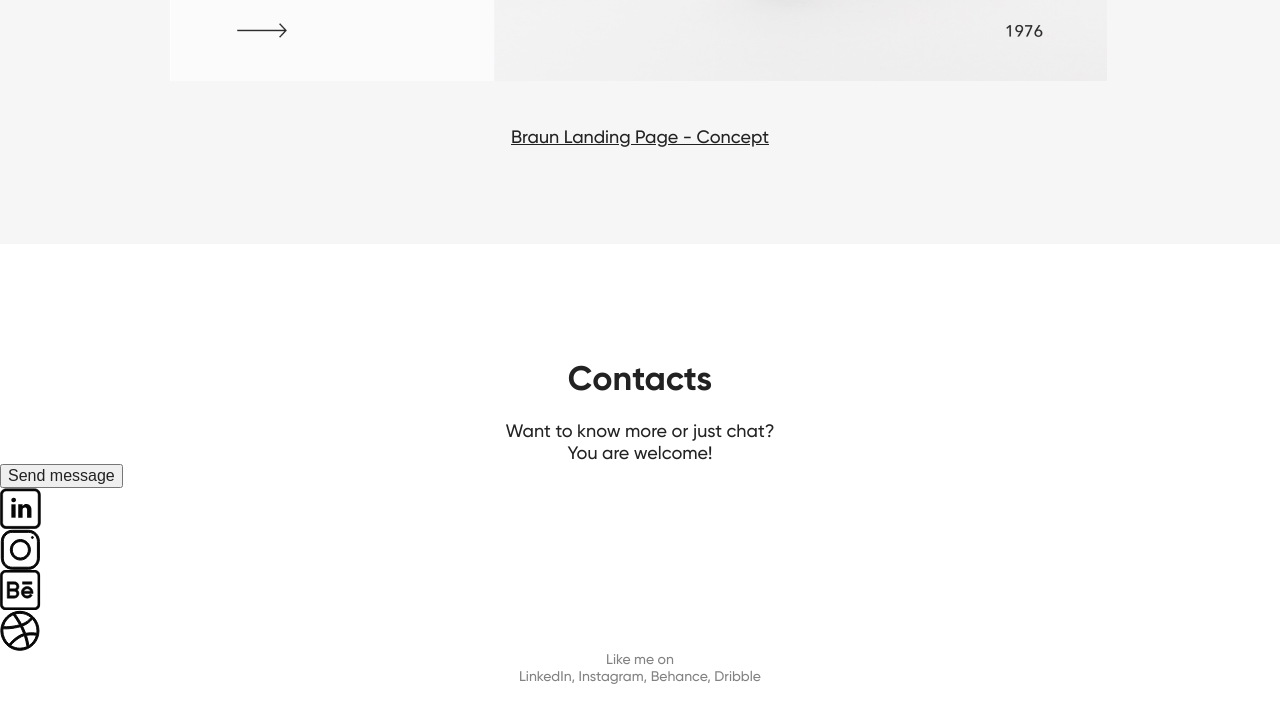
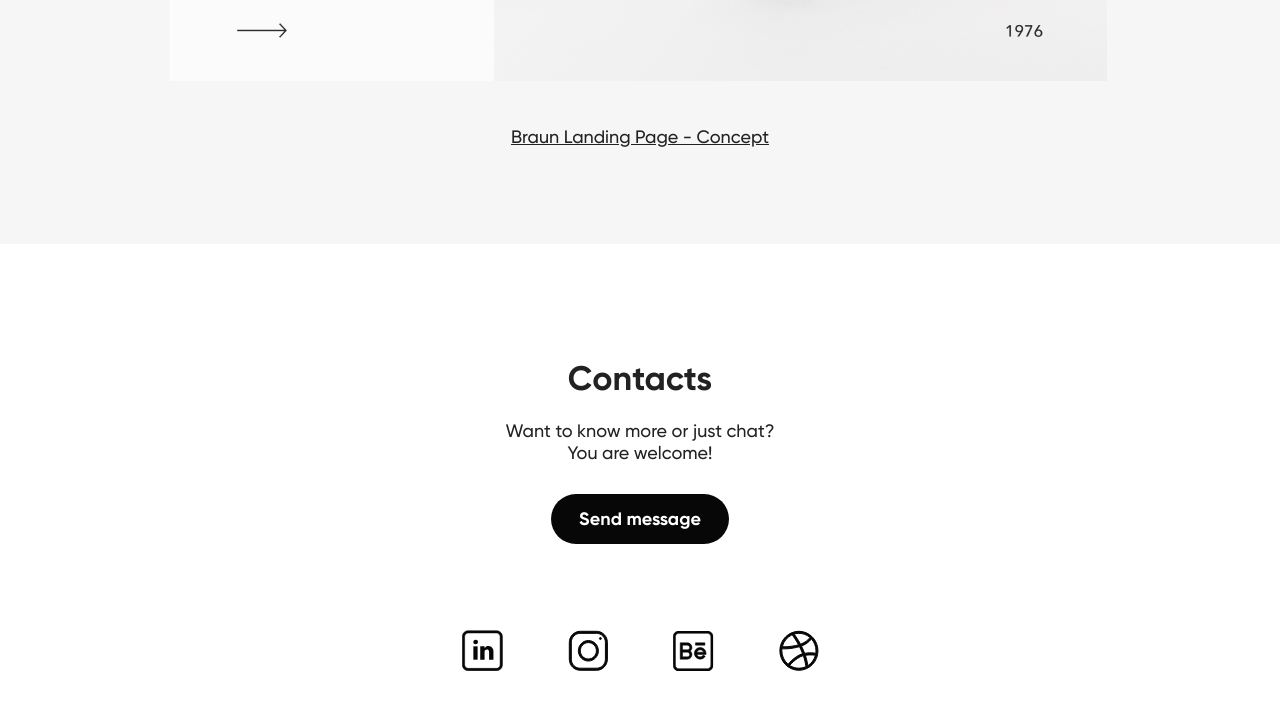
Before and after one commit to Extroutor/DenisNovik, a plain HTML site: page index.html in a window 1280 px wide. Shown: the part 3962-4676 px from the top of the page. Before the commit the page ends 4647 px from the top, so only its background shows below. Drawn offline with Linux system fonts and the light colour scheme.

Commit message:
Update style.css

```diff
--- a/css/style.css
+++ b/css/style.css
@@ -7,7 +7,6 @@
 		url('../fonts/gilroy-bold.ttf') format('truetype'), /* Safari, Android, iOS */
 		url('../fonts/gilroy-bold.svg#gilroy-bold') format('svg'); /* Chrome < 4, Legacy iOS */
 }
-
 @font-face {
 	font-family: 'Gilroy-Medium';
 	src: url('../fonts/gilroy-medium.eot'); /* IE 9 Compatibility Mode */
@@ -17,21 +16,17 @@
 		url('../fonts/gilroy-medium.ttf') format('truetype'), /* Safari, Android, iOS */
 		url('../fonts/gilroy-medium.svg#gilroy-medium') format('svg'); /* Chrome < 4, Legacy iOS */
 }
-
 html{
     box-sizing: border-box;
 }
-
 *, *::before, *::after{
     box-sizing: inherit;
 }
-
 .wrapper{
     max-width: 940px;
     margin: 0 auto;
     margin-top: 33px;
 }
-
 .header__list{
     display: flex;
     flex-wrap: wrap;
@@ -54,76 +49,62 @@ html{
 .header__link:hover, .header__link:focus, .header__link:hover.active{
     opacity: .75;
 }
-
 .intro{
     height:min-content;
     max-width: 940px;
     margin: 0 auto;
     margin-top: 40px;
 }
-
 .intro__name{
     display: inline-block;
 }
-
-
 .intro__name-text{
     color: #070707;
     font-family: Gilroy-Bold;
     font-size: 47.3392px;
     line-height: 59px;
 }
-
 .intro__info{
     display: inline-block;
     margin-left: 297px;
 }
-
 .intro__info-text{
     font-family: Gilroy-Medium;
     font-size: 18px;
     line-height: 22px;
 }
-
 .intro__lang{
     display: inline-block;
     position: absolute;
     width: 68px;
     height: 17px;
-    left: 1130px;
+    left: 1120px;
     top: 223px;
     transform: rotate(-90deg);
 }
-
-
-
 .intro__lang-text{
     font-family: Gilroy-Bold;
     font-size: 16px;
     line-height: 20px;
 }
-
 .intro__lang-active-text{
     color:#816969;
     font-family: Gilroy-Bold;
     font-size: 16px;
     line-height: 20px;
 }
-
 .photo{
     display: block;
     max-width: 940px;
     margin: 0 auto;
     margin-top: 50px;
 }
-
 .about__me{
     display: block;
     margin: 0 auto;
     margin-top: 104px;
     background-color: #F6F6F6;
 }
-
 .about__me-text{
     padding-top: 120px;
     padding-bottom: 34px;
@@ -132,7 +113,6 @@ html{
     line-height: 42px;
     text-align: center;
 }
-
 .about__me-format{
     margin-bottom: 50px;
     font-family: Gilroy-Medium;
@@ -140,25 +120,21 @@ html{
     line-height: 22px;
     text-align: center;
 }
-
 .about__me-format:last-child{
     padding-bottom: 107px;
 }
-
 .skills__title{
     display: block;
     margin: 0 auto;
     margin-top: 91px;
     background-color: rgb(255, 255, 255);
 }
-
 .skills__title-text{
     font-family: Gilroy-Bold;
     font-size: 34px;
     line-height: 42px;
     text-align: center;
 }
-
 .programs{
     margin-top: 70px;
     font-family: Gilroy-Medium;
@@ -166,31 +142,26 @@ html{
     line-height: 22px;
     text-align: center;
 }
-
 .programs__cards{
     margin: 0 auto;
     margin-top: 90px;
     max-width: 940px;
 }
-
 .programs__card{
     display: inline-block;
     margin-right: 135px;
     margin-bottom: 111px;
     max-width: 166px;
 }
-
 .programs__card:last-child{
     margin-right: 0px;
 }
-
 .programs__pic{
     width: 89px;
     height: 89px;
     left: 50%;
     margin-left: 20px;
 }
-
 .program__name{
     margin-top: 20px;
     color: #828282;
@@ -199,25 +170,20 @@ html{
     line-height: 17px;
     text-align: center;
 }
-
 .stars{
     max-width: 166px;
     margin-top: 40px;
 }
-
 .star{
     display: inline-block;
     margin-right: 10px;
 }
-
 .star:last-child{
     margin-right: 0px;
 }
-
 .portfolios{
     background-color: #F6F6F6;
 }
-
 .portfolio-title{
     padding-top: 113px;
     padding-bottom: 47px;
@@ -226,13 +192,11 @@ html{
     line-height: 42px;
     text-align: center;
 }
-
 .port{
     margin: 0 auto;
     max-width: 940px;
     padding-bottom: 45px;
 }
-
 .portfolio-name{
     padding-bottom: 96px;
     font-family: Gilroy-Medium;
@@ -241,7 +205,6 @@ html{
     text-align: center;
     text-decoration-line: underline;
 }
-
 .contacts{
     padding-top: 114px;
     font-family: Gilroy-Bold;
@@ -249,7 +212,6 @@ html{
     line-height: 42px;
     text-align: center;
 }
-
 .last-p{
     padding-top: 20px;
     font-family: Gilroy-Medium;
@@ -257,12 +219,40 @@ html{
     line-height: 22px;
     text-align: center;
 }
-
+.button-div{
+    width: max-content;
+    margin: 30px auto 86px;
+}
+.button{
+    padding: 14px 28px;
+    border: 0;
+    border-radius: 80px;
+    background: #070707;
+    font-family: Gilroy-Bold;
+    font-size: 18px;
+    line-height: 22px;
+    text-align: center;
+    color: white;
+}
+.button:hover{
+    background: #2c2b2b;
+}
+.socials{
+    width: max-content;
+    margin: 0 auto 46px;
+}
+.social{
+    display: inline;
+    padding-right: 61px;
+}
+.social:last-child{
+    padding-right: 0;
+}
 .little__text{
+    padding-bottom: 123px;
     font-family: Gilroy-Medium;
-font-size: 14px;
-line-height: 17px;
-text-align: center;
-
-color: #828282;
+    font-size: 14px;
+    line-height: 17px;
+    text-align: center;
+    color: #828282;
 }
```
